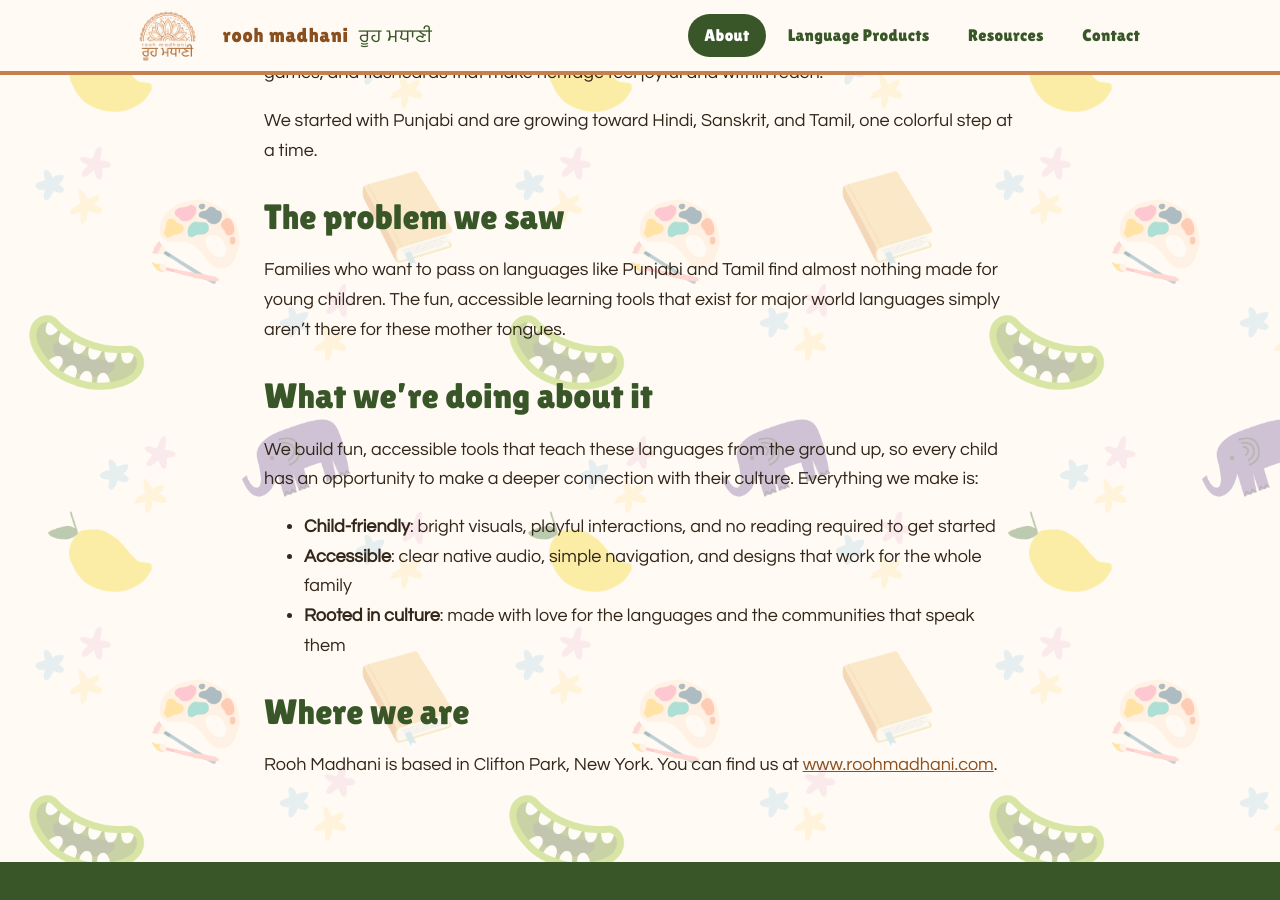
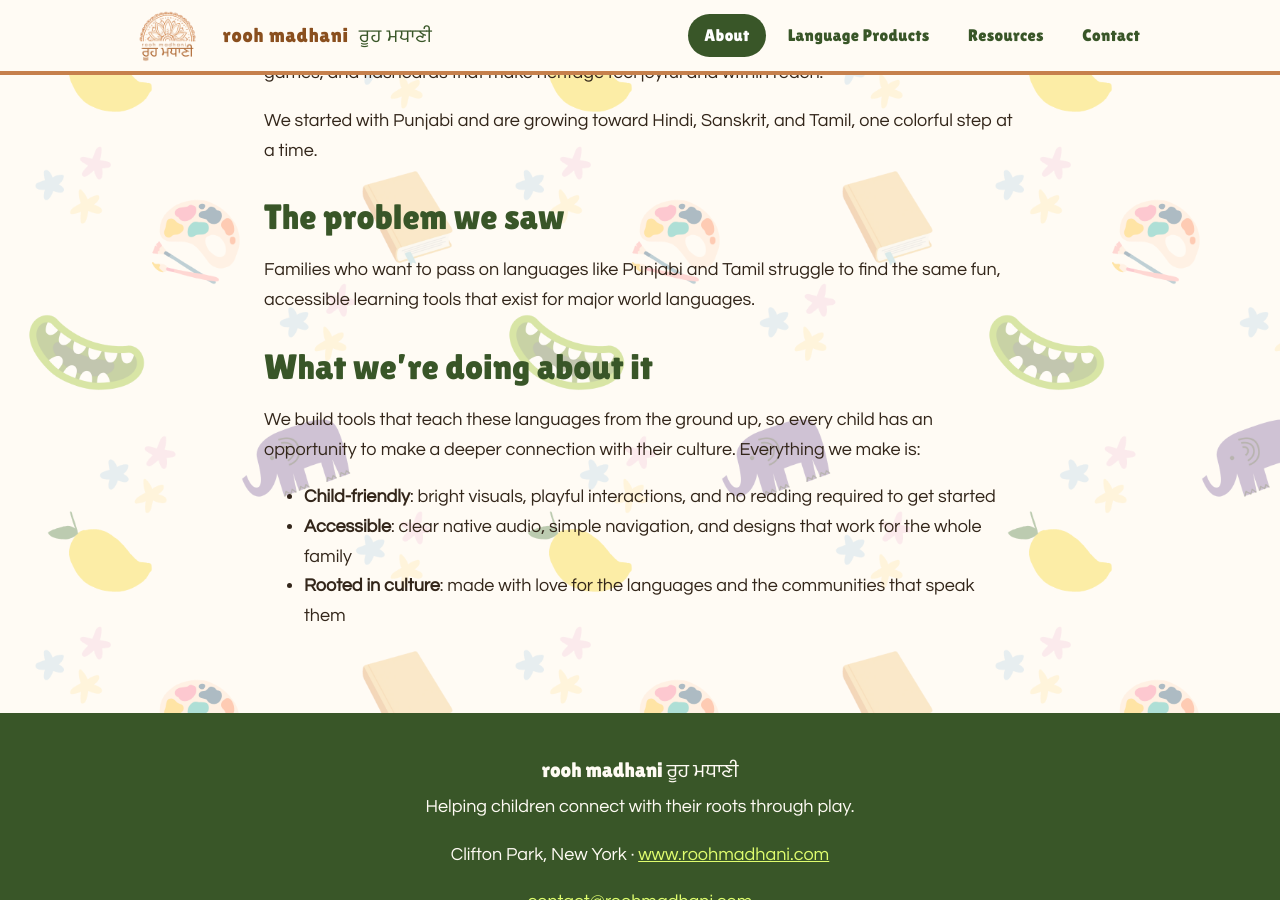
Before and after one commit to RoohMadhani/roohmadhani.github.io, a Jekyll site: the page built from about.md, in a window 1280 px wide and 900 px high, scrolled down 343 px. Built offline with Jekyll 4.4.1, drawn with Linux system fonts in a browser that asks for light colours.

Commit message:
Revise language in about.md for clarity
Reworded sections for clarity and conciseness.

```diff
--- a/about.md
+++ b/about.md
@@ -12,16 +12,12 @@
 
 ## The problem we saw
 
-Families who want to pass on languages like Punjabi and Tamil find almost nothing made for young children. The fun, accessible learning tools that exist for major world languages simply aren't there for these mother tongues.
+Families who want to pass on languages like Punjabi and Tamil struggle to find the same fun, accessible learning tools that exist for major world languages.
 
 ## What we're doing about it
 
-We build fun, accessible tools that teach these languages from the ground up, so every child has an opportunity to make a deeper connection with their culture. Everything we make is:
+We build tools that teach these languages from the ground up, so every child has an opportunity to make a deeper connection with their culture. Everything we make is:
 
 - **Child-friendly**: bright visuals, playful interactions, and no reading required to get started
 - **Accessible**: clear native audio, simple navigation, and designs that work for the whole family
 - **Rooted in culture**: made with love for the languages and the communities that speak them
-
-## Where we are
-
-Rooh Madhani is based in Clifton Park, New York. You can find us at [www.roohmadhani.com](https://www.roohmadhani.com).
```
